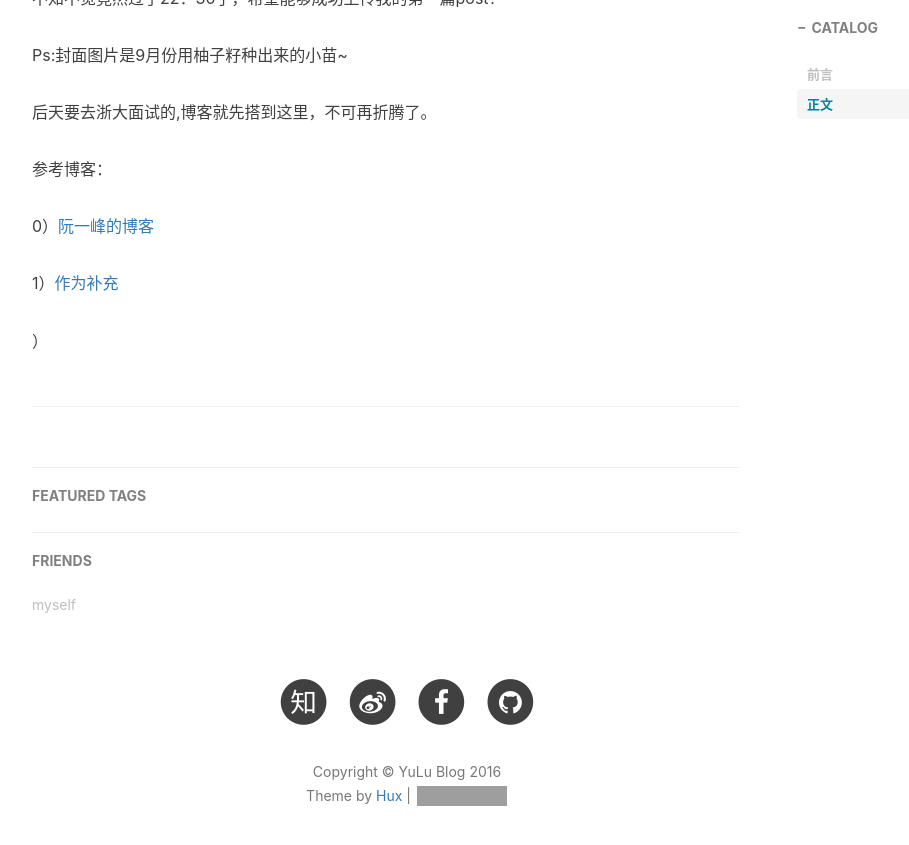
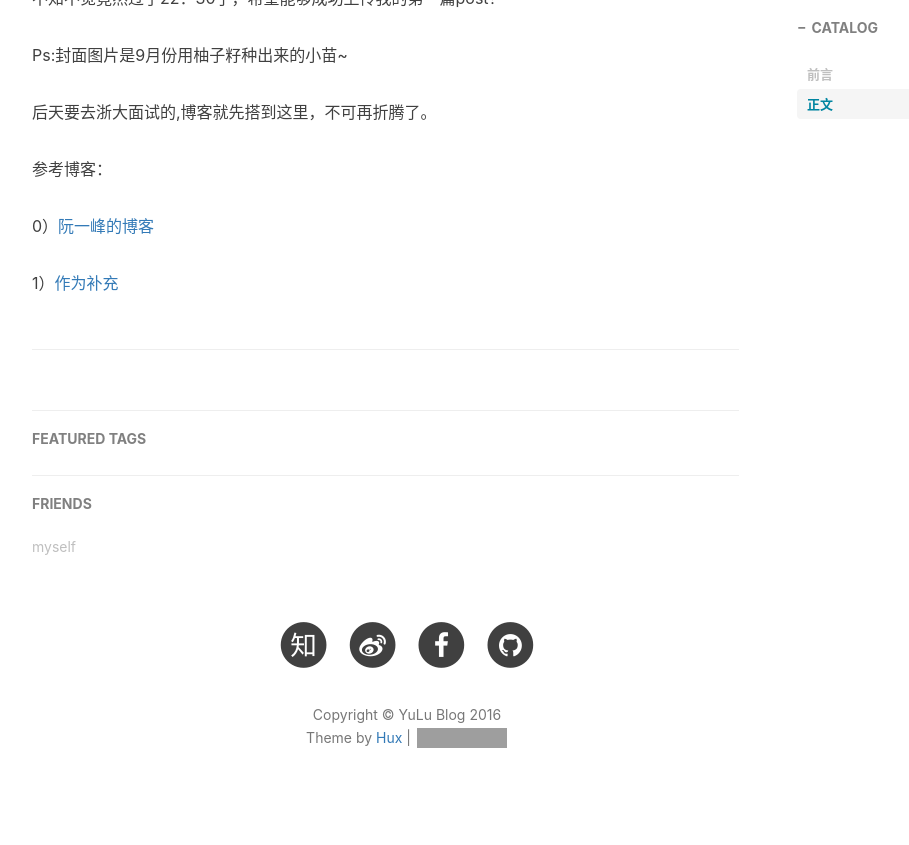
Before and after one commit to LulunaYu/luluna_blog, a Jekyll site: the page built from _posts/2014-01-29-hello-2015.markdown.markdown, in a window 1280 px wide and 900 px high, scrolled down 2308 px. Shown: the top 845 px of the window, without its empty margins (233-1142 px from the left). Built offline with Jekyll 4.4.1, drawn with Linux system fonts in a browser that asks for light colours; nearby versions of some CDN libraries; comment, search, counter and statistics services are not loaded; grey boxes are pictures that could not be loaded.

Commit message:
Add files via upload

```diff
--- a/_posts/2014-01-29-hello-2015.markdown.markdown
+++ b/_posts/2014-01-29-hello-2015.markdown.markdown
@@ -75,4 +75,4 @@ Ps:封面图片是9月份用柚子籽种出来的小苗~
 
 1）[作为补充](http://pwnny.cn/original/2016/06/26/MakeBlog.html)
 
-<meta http-equiv="refresh" content="2">）
+<meta http-equiv="refresh" content="2">
```
